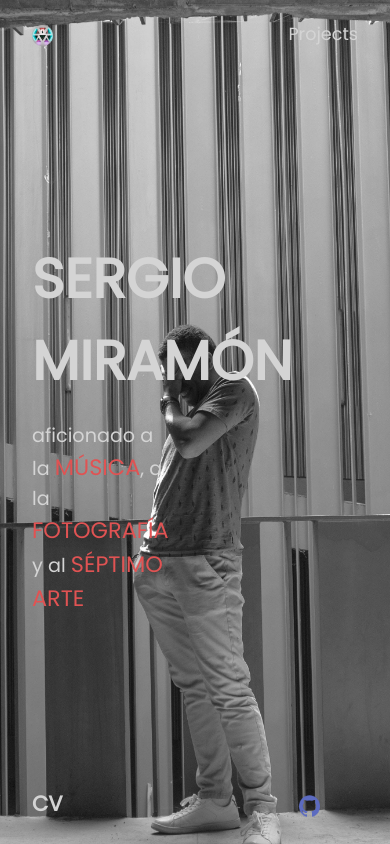
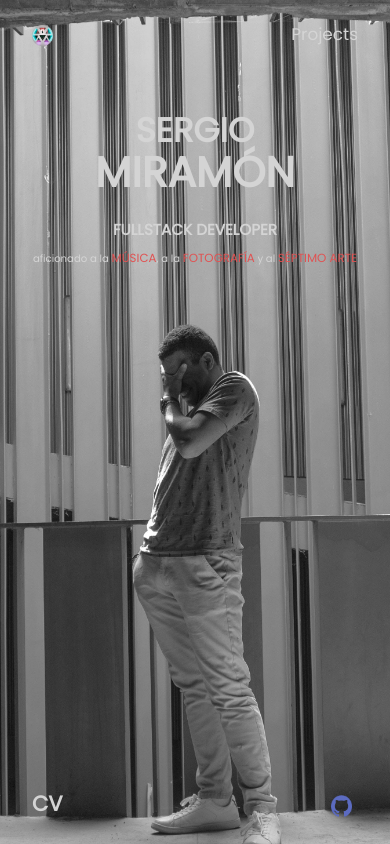
Before and after one commit to SergioMiramon/portfolio, a website built with Vite: page index.html in a window 390 px wide. Built offline with nearby package versions, Linux system fonts and the light colour scheme.

Commit message:
refactor portfolio

```diff
--- a/components/Footer/Footer.css
+++ b/components/Footer/Footer.css
@@ -30,7 +30,6 @@ footer>div {
 }
 @media (max-width: 770px) {
     footer>div {
-        padding: 0 2rem;
         gap: 1.2rem;
     }
 }
--- a/components/Navbar/Navbar.css
+++ b/components/Navbar/Navbar.css
@@ -30,7 +30,12 @@ nav>ul {
 }
 
 nav a {
+    font-size: 2vh;
     transition: all 0.3s ease-in-out;
+    -webkit-transition: all 0.3s ease-in-out;
+    -moz-transition: all 0.3s ease-in-out;
+    -ms-transition: all 0.3s ease-in-out;
+    -o-transition: all 0.3s ease-in-out;
 }
 nav a img {
     margin-top: 1.25vh;
--- a/components/ProjectCard/ProjectCard.css
+++ b/components/ProjectCard/ProjectCard.css
@@ -1,5 +1,6 @@
 .project-card {
-    width: 35vh;
+    width: 32vh;
+    min-width: 100%;
     display: flex;
     flex-direction: column;
     gap: .2rem;
@@ -8,22 +9,12 @@
 
 .project-card img {
     width: 100%;
-    height: 12vh;
+    height: 20vh;
     border-radius: 0.4rem;
     object-fit: cover;
 }
 .project-card img:hover {
-    height: 18vh;
-    transition: .5s all ease-in-out;
-    -webkit-transition: .5s all ease-in-out;
-    -moz-transition: .5s all ease-in-out;
-    -ms-transition: .5s all ease-in-out;
-    -o-transition: .5s all ease-in-out;
-    transform: scale(1);
-    -webkit-transform: scale();
-    -moz-transform: scale();
-    -ms-transform: scale();
-    -o-transform: scale();
+    transform: scale(1.005);
 }
 
 .project-card>.header {
--- a/pages/Home/Home.css
+++ b/pages/Home/Home.css
@@ -1,11 +1,11 @@
 .home {
-    padding: 0 8rem;
-    width: 50vw;
+    width: 100%;
     height: 85vh;
     display: flex;
     flex-direction: column;
-    justify-content: center;
-    align-items: flex-start;
+    justify-content: flex-start;
+    align-items: center;
+    line-height: 1.5vh;
     gap: 1.2rem;
 }
 
@@ -15,19 +15,42 @@
     }
 }
 
+.name {
+    display: flex;
+    flex-direction: column;
+    justify-content: center;
+    align-items: center;
+    line-height: 5vh;
+    margin-top: 5vh;
+}
+
 .home h1 {
-    font-size: 6.5vh;
-    color: var(--primary-bg-color);
+    font-size: 6vh;
+    color: var(--main-bg-color);
     word-wrap: break-word;
 }
 
+.home h2 {
+    font-size: 4.5vh;
+    color: var(--main-bg-color);
+    word-wrap: break-word;
+}
+
+.home h3 {
+    font-size: 2vh;
+    color: var(--main-bg-color);
+    word-wrap: break-word;
+    margin-top: 1.5vh;
+}
+
 .home p{
-    font-size: 1.2rem;
+    font-size: 1.6vh;
     word-wrap: break-word;
 }
 
 .home>p>a {
-    font-size: 1.4rem;
+    font-size: 1.8vh;
+    color: var(--secundary-bg-color);
 }
 .namemusic {
     text-decoration: none;
@@ -46,3 +69,33 @@
     color: #e05353;
     text-transform: uppercase;
 }
+
+@media (max-width: 700px) {
+    .home {
+        line-height: 1vh;
+    }
+
+    .name {
+        line-height: 5vh;
+    }
+
+    .home h1 {
+        font-size: 5vh;
+    }
+
+    .home h2 {
+        font-size: 4vh;
+    }
+
+    .home h3 {
+        font-size: 1.8vh;
+    }
+
+    .home p{
+        font-size: 1.2vh;
+    }
+
+    .home>p>a {
+        font-size: 1.4vh;
+    }
+}
--- a/pages/Home/Home.js
+++ b/pages/Home/Home.js
@@ -5,7 +5,11 @@ export const Home = () => {
   cleanPage(main);
   main.innerHTML = `
 <section class="home">
-      <h1>SERGIO MIRAMÓN</h1>
-      <p>aficionado a la <a class="namemusic">música</a>, a la <a class="namegallery">fotografía</a> y al <a class="nametv" href="https://miramon.notion.site/ENTERTAINMENT-f36ef7788181420e8bbd0cd924d45b5c?pvs=4" target="blank">séptimo arte</a></p>
+      <div class="name">
+        <h2>SERGIO</h2>
+        <h1>MIRAMÓN</h1>
+      </div>
+      <h3>FULLSTACK DEVELOPER</h3>
+      <p>aficionado a la <a class="namemusic">música</a>, a la <a class="namegallery">fotografía</a> y al <a class="nametv" href="https://miramon.notion.site/SERIES-SEEN-THIS-2023-7749f5e3165e428c8894963dbd7a1bb0?pvs=4" target="blank">séptimo arte</a></p>
 </section>`;
 };
```
